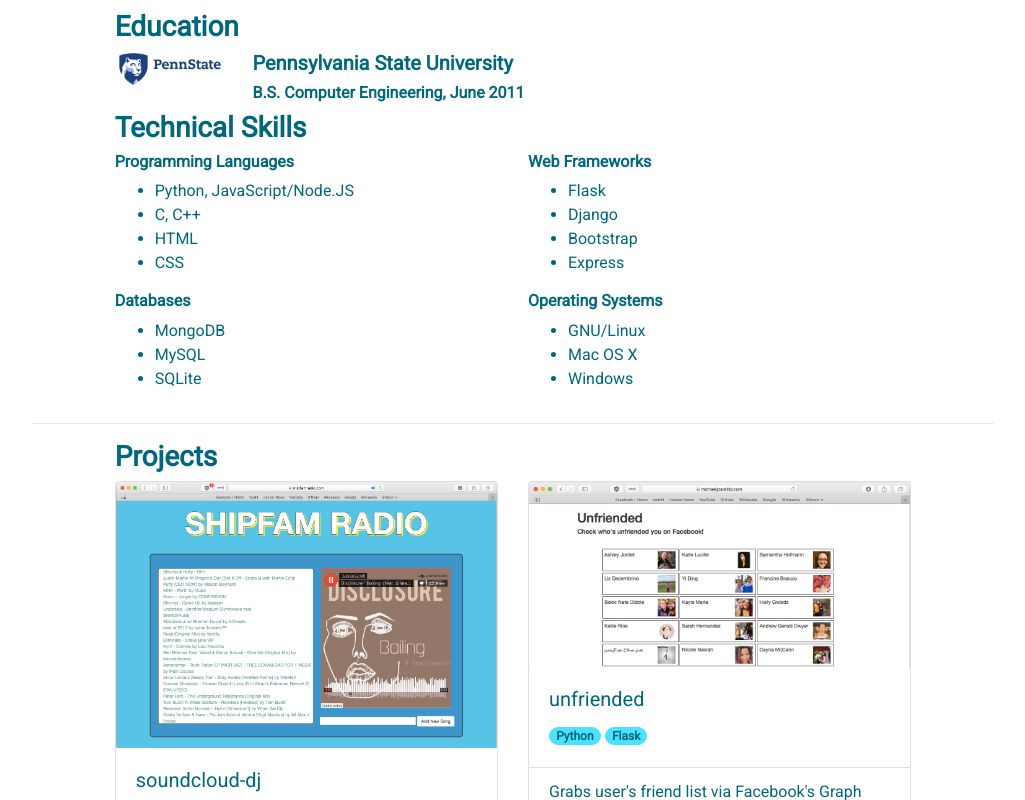
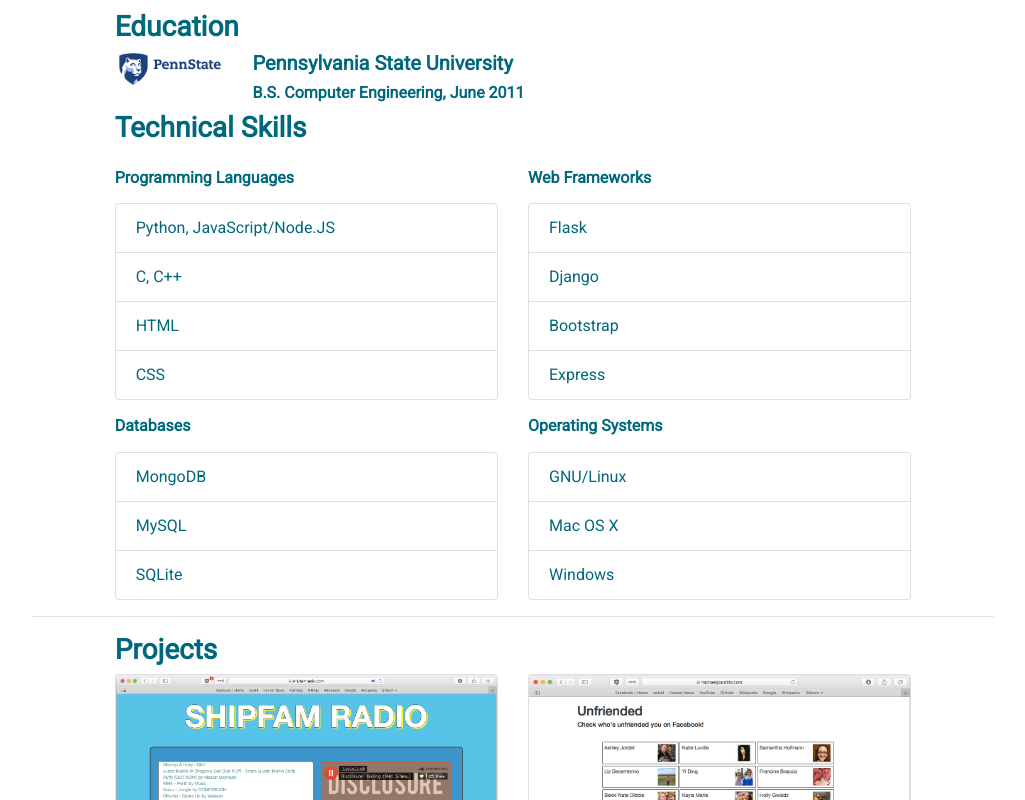
Before and after one commit to mcardillo55/portfolio-react, a React (Create React App) app: page / in a window 1280 px wide. Shown: the part 669-1469 px from the top of the page, without its empty margins (127-1152 px from the left). Built offline with nearby package versions, Linux system fonts and the light colour scheme.

Commit message:
Put skills in ListGroups

```diff
--- a/src/components/ExperienceSection.jsx
+++ b/src/components/ExperienceSection.jsx
@@ -1,4 +1,5 @@
 import React from 'react';
+import ListGroup from 'react-bootstrap/ListGroup';
 import CiscoLogo from '../images/cisco_logo.png';
 import PSULogo from '../images/psu_logo.png';
 import Row from 'react-bootstrap/Row';
@@ -52,40 +53,40 @@ const ExperienceSection = () => {
             <h3>Technical Skills</h3>
             <Row>
                 <Col sm={6}>
-                    <h6>Programming Languages</h6>
-                    <ul>
-                        <li>Python, JavaScript/Node.JS</li>
-                        <li>C, C++</li>
-                        <li>HTML</li>
-                        <li>CSS</li>
-                    </ul>
+                    <h6 className="my-3">Programming Languages</h6>
+                    <ListGroup>
+                        <ListGroup.Item>Python, JavaScript/Node.JS</ListGroup.Item>
+                        <ListGroup.Item>C, C++</ListGroup.Item>
+                        <ListGroup.Item>HTML</ListGroup.Item>
+                        <ListGroup.Item>CSS</ListGroup.Item>
+                    </ListGroup>
                 </Col>
                 <Col sm={6}>
-                    <h6>Web Frameworks</h6>
-                    <ul>
-                        <li>Flask</li>
-                        <li>Django</li>
-                        <li>Bootstrap</li>
-                        <li>Express</li>
-                    </ul>
+                    <h6 className="my-3">Web Frameworks</h6>
+                    <ListGroup>
+                        <ListGroup.Item>Flask</ListGroup.Item>
+                        <ListGroup.Item>Django</ListGroup.Item>
+                        <ListGroup.Item>Bootstrap</ListGroup.Item>
+                        <ListGroup.Item>Express</ListGroup.Item>
+                    </ListGroup>
                 </Col>
             </Row>
             <Row>
                 <Col sm={6}>
-                    <h6>Databases</h6>
-                    <ul>
-                        <li>MongoDB</li>
-                        <li>MySQL</li>
-                        <li>SQLite</li>
-                    </ul>
+                    <h6 className="my-3">Databases</h6>
+                    <ListGroup>
+                        <ListGroup.Item>MongoDB</ListGroup.Item>
+                        <ListGroup.Item>MySQL</ListGroup.Item>
+                        <ListGroup.Item>SQLite</ListGroup.Item>
+                    </ListGroup>
                 </Col>
                 <Col sm={6}>
-                    <h6>Operating Systems</h6>
-                    <ul>
-                        <li>GNU/Linux</li>
-                        <li>Mac OS X</li>
-                        <li>Windows</li>
-                    </ul>
+                    <h6 className="my-3">Operating Systems</h6>
+                    <ListGroup>
+                        <ListGroup.Item>GNU/Linux</ListGroup.Item>
+                        <ListGroup.Item>Mac OS X</ListGroup.Item>
+                        <ListGroup.Item>Windows</ListGroup.Item>
+                    </ListGroup>
                 </Col>
             </Row>
         </div>
```
